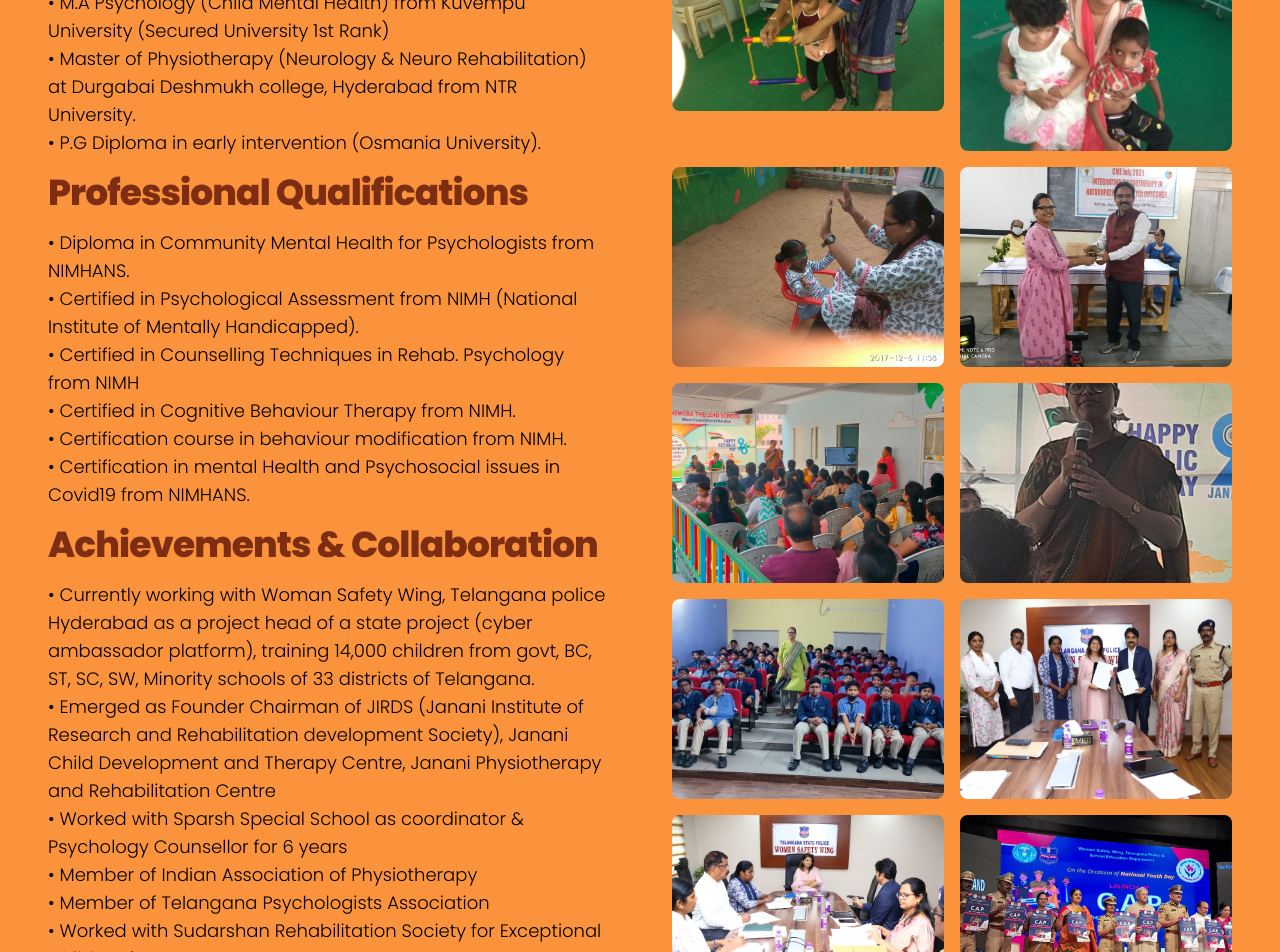
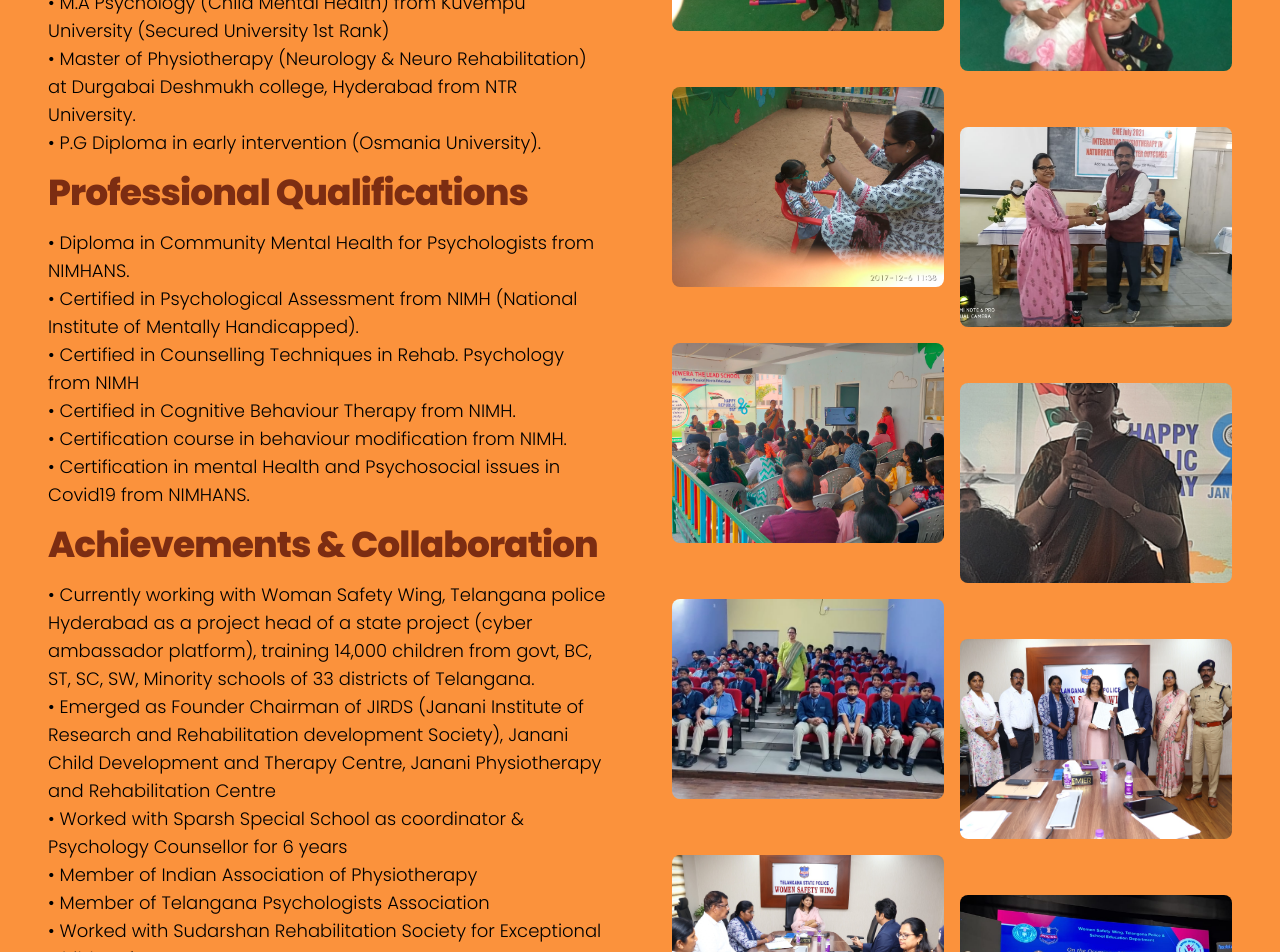
Before and after one commit to njrgourav11/JIRDS, a React (Vite) app: page /dr-anuradha in a window 1280 px wide. Shown: the part 1200-2152 px from the top of the page. Built offline with nearby package versions, Linux system fonts and the light colour scheme.

Commit message:
Update dr.jsx

```diff
--- a/src/components/dr.jsx
+++ b/src/components/dr.jsx
@@ -118,13 +118,13 @@ const Section = () => {
     <img className="w-full h-[200px] object-cover rounded-lg" src={Img5} alt="office content 5" />
     <img className="w-full h-[200px] object-cover mt-4 lg:mt-10 rounded-lg" src={Img6} alt="office content 6" />
     <img className="w-full h-[200px] object-cover rounded-lg" src={Img7} alt="office content 7" />
-    <img className="w-full h-[200px] object-cover rounded-lg" src={Img8} alt="office content 8" />
+    <img className="w-full h-[200px] object-cover mt-4 lg:mt-10 rounded-lg" src={Img8} alt="office content 8" />
     <img className="w-full h-[200px] object-cover rounded-lg" src={Img9} alt="office content 9" />
-    <img className="w-full h-[200px] object-cover rounded-lg" src={Img10} alt="office content 10" />
+    <img className="w-full h-[200px] object-cover mt-4 lg:mt-10 rounded-lg" src={Img10} alt="office content 10" />
     <img className="w-full h-[200px] object-cover rounded-lg" src={Img15} alt="office content 11" />
-    <img className="w-full h-[200px] object-cover rounded-lg" src={Img12} alt="office content 12" />
+    <img className="w-full h-[200px] object-cover mt-4 lg:mt-10 rounded-lg" src={Img12} alt="office content 12" />
     <img className="w-full h-[200px] object-cover rounded-lg" src={Img13} alt="office content 13" />
-    <img className="w-full h-[200px] object-cover rounded-lg" src={Img14} alt="office content 13" />
+    <img className="w-full h-[200px] object-cover mt-4 lg:mt-10 rounded-lg" src={Img14} alt="office content 13" />
   </div>
                 </div>
             </section>
```
